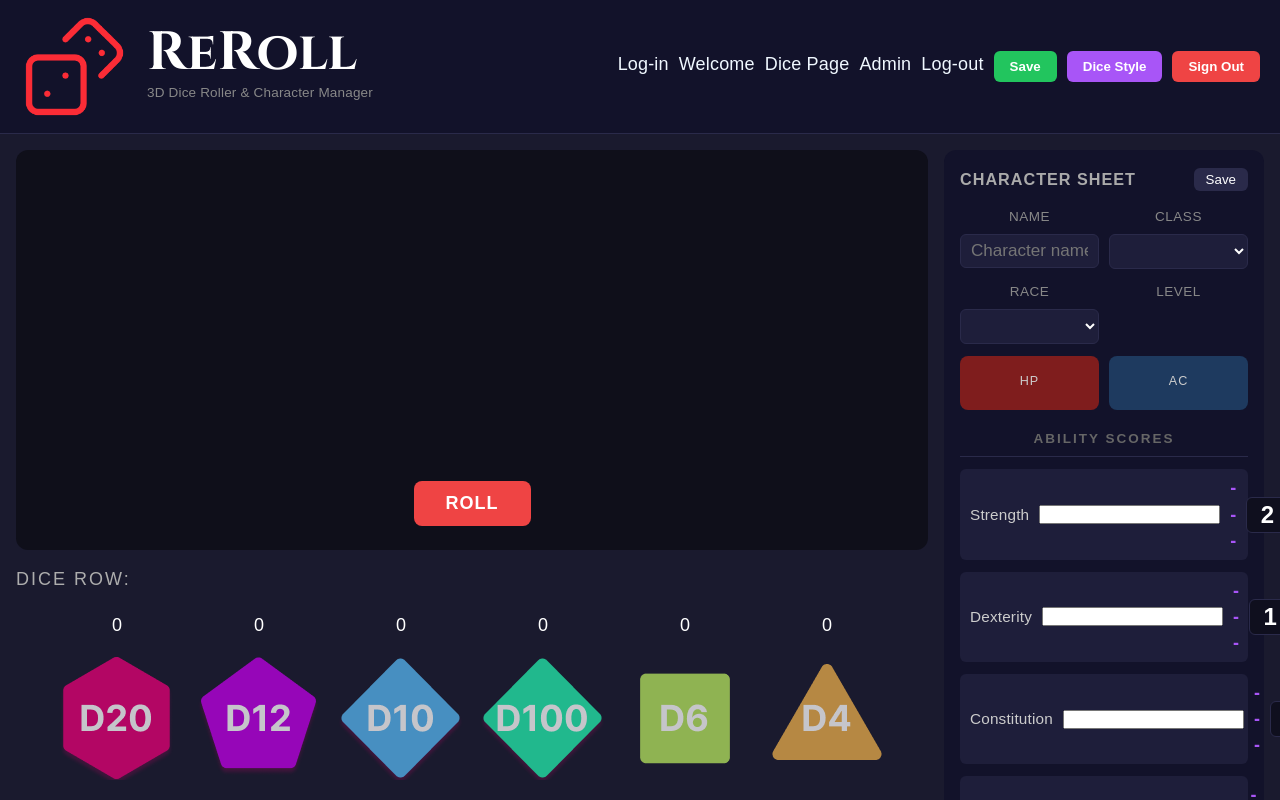
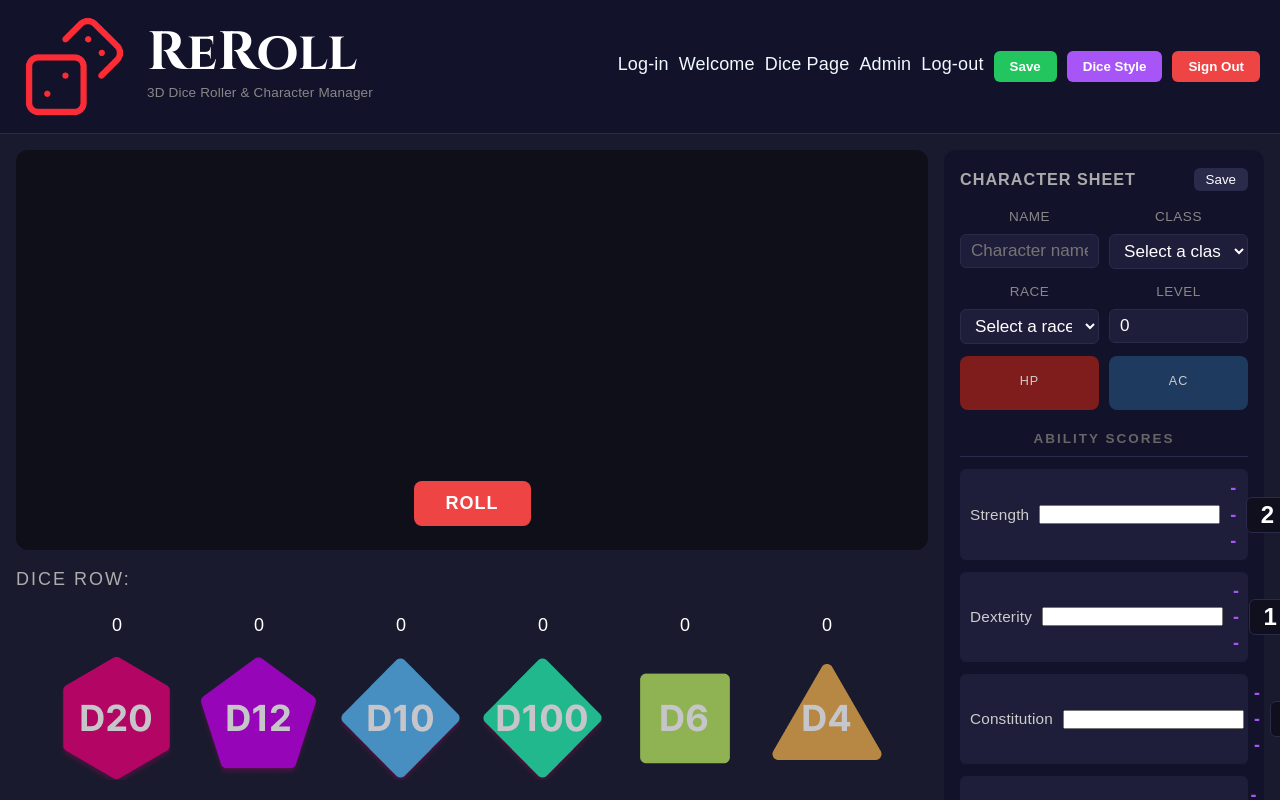
Before and after one commit to J-AGGERHOLM/diceRoller, a Svelte app in the folder client/: page /dicePage in a window 1280 px wide. Both pictures are taken after a click on the button "Edit". Shown: the top 800 px of the page. Built offline with nearby package versions, Linux system fonts and the light colour scheme.

Commit message:
added dropdown options for race and class

```diff
--- a/client/src/components/CharacterSheet/CharacterSheet.svelte
+++ b/client/src/components/CharacterSheet/CharacterSheet.svelte
@@ -1,14 +1,15 @@
 <script>
-  import { selectedCharacter } from "../../stores/characterStore";
+  import { character } from "../../stores/characterStore";
   import { calculateModifier } from "../../util/dndCalculations.js"
   // ============== is edit mode ============== //
-  let editMode = false;
+  let editMode = $state(false);
 
-  // ============== character defaults ============== //
-  let name = '';
-  let level = '';
-  let selectedRace = '';
-  let selectedClass = '';
+  // ============== form defaults ============== //
+  let name = "";
+  let className = "";
+  let race = "";
+  let lvl = 0
+  let abilities = {...$character.abilities}
 
   // ============== template lists ============== //
   const abilityList = [
@@ -29,6 +30,43 @@
     { key: 'cha', name: 'CHA Save' },
   ];
 
+  const classList = [
+  { name: 'Barbarian',  savingThrows: ['str', 'con'] },
+  { name: 'Bard',       savingThrows: ['dex', 'cha'] },
+  { name: 'Cleric',     savingThrows: ['wis', 'cha'] },
+  { name: 'Druid',      savingThrows: ['int', 'wis'] },
+  { name: 'Fighter',    savingThrows: ['str', 'con'] },
+  { name: 'Monk',       savingThrows: ['str', 'dex'] },
+  { name: 'Paladin',    savingThrows: ['wis', 'cha'] },
+  { name: 'Ranger',     savingThrows: ['str', 'dex'] },
+  { name: 'Rogue',      savingThrows: ['dex', 'int'] },
+  { name: 'Sorcerer',   savingThrows: ['con', 'cha'] },
+  { name: 'Warlock',    savingThrows: ['wis', 'cha'] },
+  { name: 'Wizard',     savingThrows: ['int', 'wis'] },
+];
+
+const raceList = [
+  { name: 'Human',      bonuses: { str: 1, dex: 1, con: 1, int: 1, wis: 1, cha: 1 } },
+  { name: 'Elf',        bonuses: { dex: 2 } },
+  { name: 'Dwarf',      bonuses: { con: 2 } },
+  { name: 'Halfling',   bonuses: { dex: 2 } },
+  { name: 'Gnome',      bonuses: { int: 2 } },
+  { name: 'Half-Elf',   bonuses: { cha: 2, str: 1, dex: 1 } },
+  { name: 'Half-Orc',   bonuses: { str: 2, con: 1 } },
+  { name: 'Tiefling',   bonuses: { cha: 2, int: 1 } },
+  { name: 'Dragonborn', bonuses: { str: 2, cha: 1 } },
+];
+
+
+  // ============== functions ============== //
+  function saveEdits() {
+    $character.name = name;
+    $character.className = className;
+    $character.level = lvl;
+    $character.race = race;
+    $character.abilities = abilities;
+    editMode = false;
+  }
 
 </script>
 
@@ -37,7 +75,12 @@
   <!-- Header with edit toggle -->
   <div class="sheet-header">
     <span class="sheet-title">Character Sheet</span>
-    <button class="edit-btn" on:click={() => editMode = !editMode}>
+    <button class="edit-btn" onclick={() => {
+      if(editMode){
+        saveEdits()
+      }else{
+        editMode = true
+      }}}>
       {editMode ? 'Save' : 'Edit'}
     </button>
   </div>
@@ -47,36 +90,47 @@
     <div class="display">
       <label>Name</label>
       {#if editMode}
-        <input type="text" bind:value={name} placeholder="Character name" />
+        <input type="text" bind:value={name} placeholder="Character name"  />
       {:else}
-        <span class="display-value">{$selectedCharacter?.name || '—'}</span>
+        <span class="display-value">{$character?.name || '—'}</span>
       {/if}
     </div>
 
     <div class="display">
       <label>Class</label>
       {#if editMode}
-        <select></select>
+        <select bind:value={className}>
+        <option value="" disabled>Select a class</option>
+        {#each classList as classOption }
+          <option value={classOption.name.toLocaleLowerCase()}>{classOption.name}</option>
+
+        {/each}
+        </select>
       {:else}
-        <span class="display-value">{$selectedCharacter?.className || '—'}</span>
+        <span class="display-value">{$character?.className || '—'}</span>
       {/if}
     </div>
 
     <div class="display">
       <label>Race</label>
       {#if editMode}
-        <select>
+        <select bind:value={race} >
+        <option value="" disabled>Select a race</option>
+        {#each raceList as race}
+          <option value={race.name.toLocaleLowerCase()}>{race.name}</option>
+        {/each}
         </select>
       {:else}
-        <span class="display-value">{$selectedCharacter?.race || '—'}</span>
+        <span class="display-value">{$character?.race || '—'}</span>
       {/if}
     </div>
 
     <div class="display">
       <label>Level</label>
       {#if editMode}
+      <input placeholder="LVL" bind:value={lvl}>
       {:else}
-        <span class="display-value">{$selectedCharacter?.level || '—'}</span>
+        <span class="display-value">{$character?.level || '—'}</span>
       {/if}
     </div>
   </div>
@@ -100,10 +154,10 @@
       {#if editMode}
         <input/>
       {:else}
-        <span class="ability-input-display"> {$selectedCharacter?.abilities?.[ability.key] ?? '---'} </span>
+        <span class="ability-input-display"> {$character?.abilities?.[ability.key] ?? '---'} </span>
       {/if}
         <span class="racial-bonus">---</span>
-        <span class="modifier">{calculateModifier($selectedCharacter?.abilities?.[ability.key] ?? '---')}</span>
+        <span class="modifier">{calculateModifier($character?.abilities?.[ability.key] ?? '---')}</span>
     </div>
   {/each}
 
@@ -113,7 +167,7 @@
     <div class="save-row">
       <span class="proficiency-toggle"></span>
       <span class="save-name">{save.name}</span>
-      <span class="save-mod">{calculateModifier($selectedCharacter?.abilities?.[save.key]) ?? '---'}</span>
+      <span class="save-mod">{calculateModifier($character?.abilities?.[save.key]) ?? '---'}</span>
     </div>
   {/each}
 
--- a/client/src/stores/characterStore.js
+++ b/client/src/stores/characterStore.js
@@ -1,28 +1,14 @@
-import { writable, readable, get } from 'svelte/store';
+// characterStore.js
+import { writable } from "svelte/store";
 
-export const characters = writable([
-  {
+export const character = writable({
   id: 1,
   name: 'Origrin Doomhammer',
   level: 1,
   race: 'human',
   className: 'fighter',
-
   abilities: {
-      str: 15,
-      dex: 12,
-      con: 13,
-      int: 8,
-      wis: 14,
-      cha: 11,
+    str: 15, dex: 12, con: 13,
+    int: 8,  wis: 14, cha: 11,
   },
-  },
-]);
-
-export const selectedCharacterID = writable(1);
-
-export const selectedCharacter = writable(
-  get(characters).find((character) => {
-    return character.id === get(selectedCharacterID);
-  }),
-);
+});
```
Lines whose indentation alone changed are shown as unchanged.
